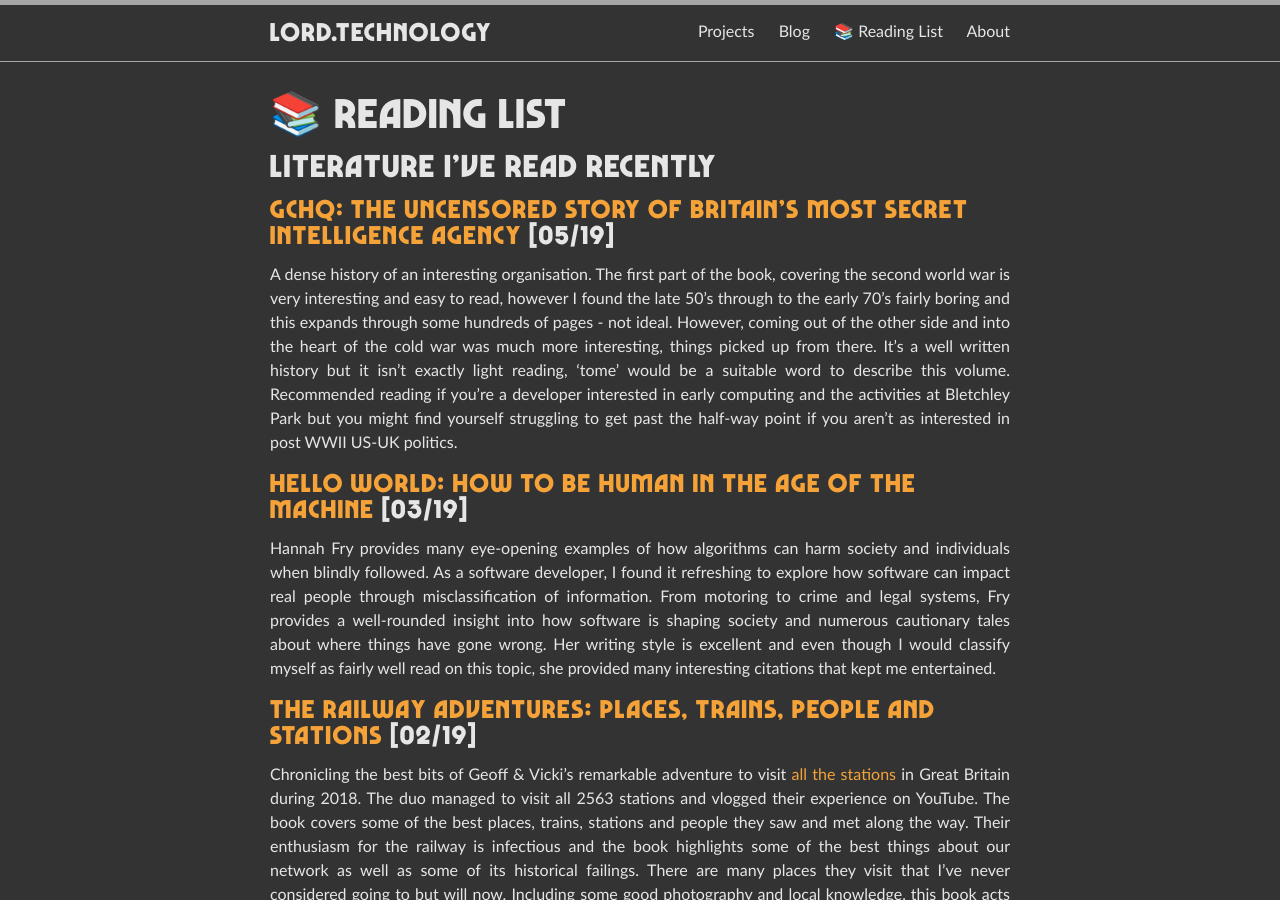
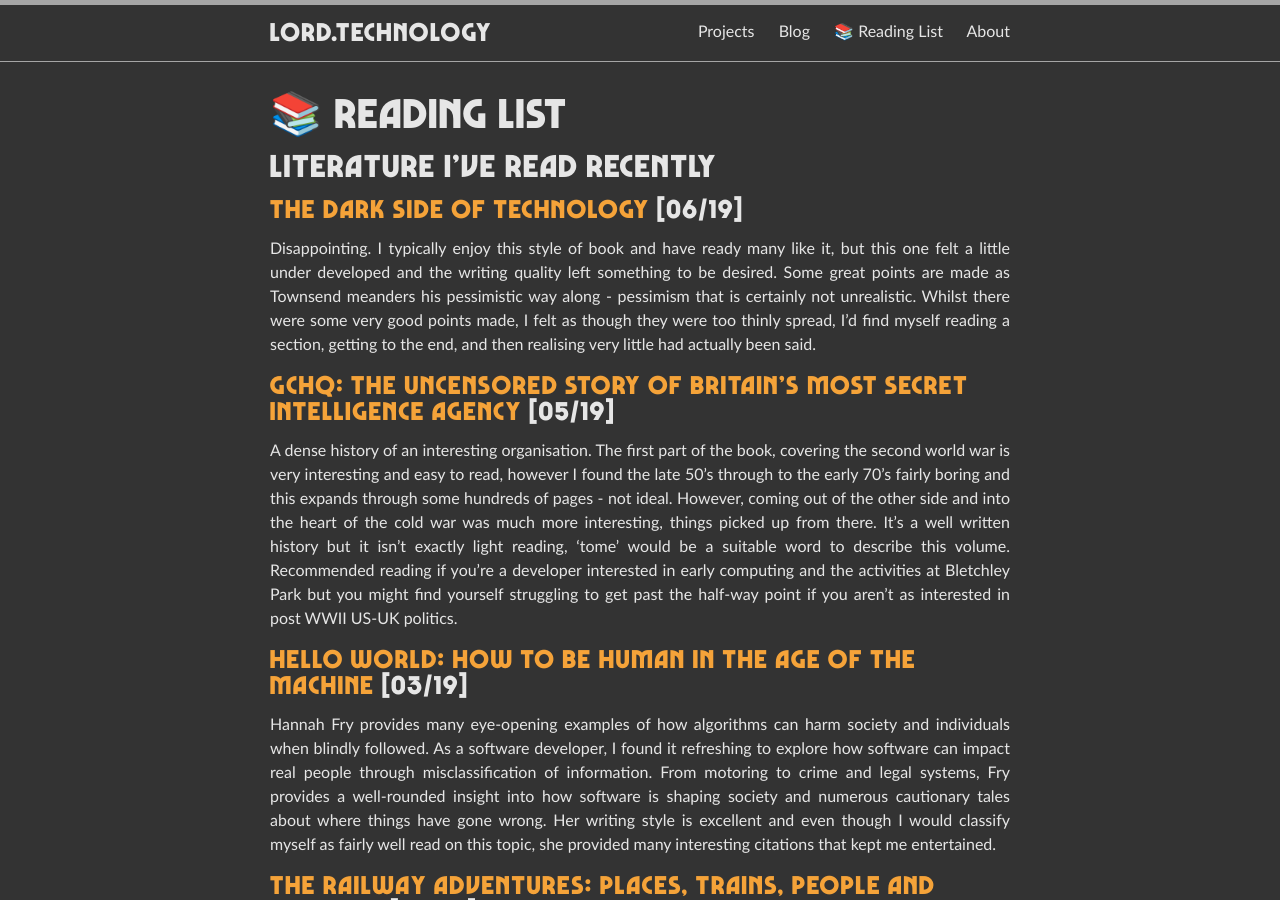
Before and after one commit to jamie-lord/Lord.technology, a Jekyll site: the page built from reading-list.md, in a window 1280 px wide and 900 px high. Built offline with Jekyll 4.4.1, drawn with Linux system fonts in a browser that asks for light colours.

Commit message:
Updated reading list

```diff
--- a/reading-list.md
+++ b/reading-list.md
@@ -4,6 +4,10 @@
 permalink: /reading-list/
 ---
 ## Literature I've read recently
+
+### [The Dark Side of Technology](https://www.waterstones.com/book/the-dark-side-of-technology/peter-townsend/9780198790532) [06/19]
+
+Disappointing. I typically enjoy this style of book and have ready many like it, but this one felt a little under developed and the writing quality left something to be desired. Some great points are made as Townsend meanders his pessimistic way along - pessimism that is certainly not unrealistic. Whilst there were some very good points made, I felt as though they were too thinly spread, I'd find myself reading a section, getting to the end, and then realising very little had actually been said.
 
 ### [GCHQ: The Uncensored Story of Britain's Most Secret Intelligence Agency](https://www.waterstones.com/book/gchq/richard-aldrich/9780007312658) [05/19]
 
```
